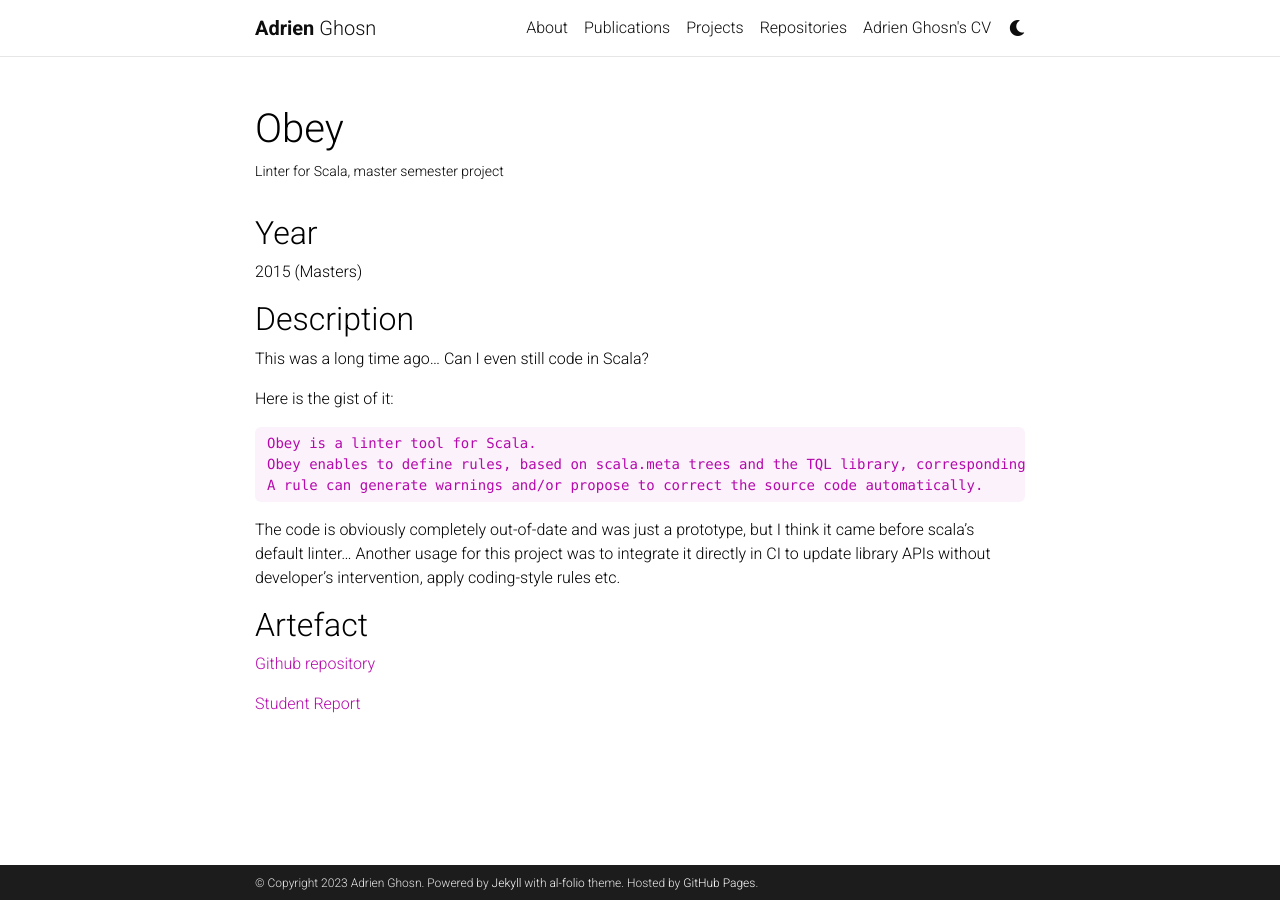
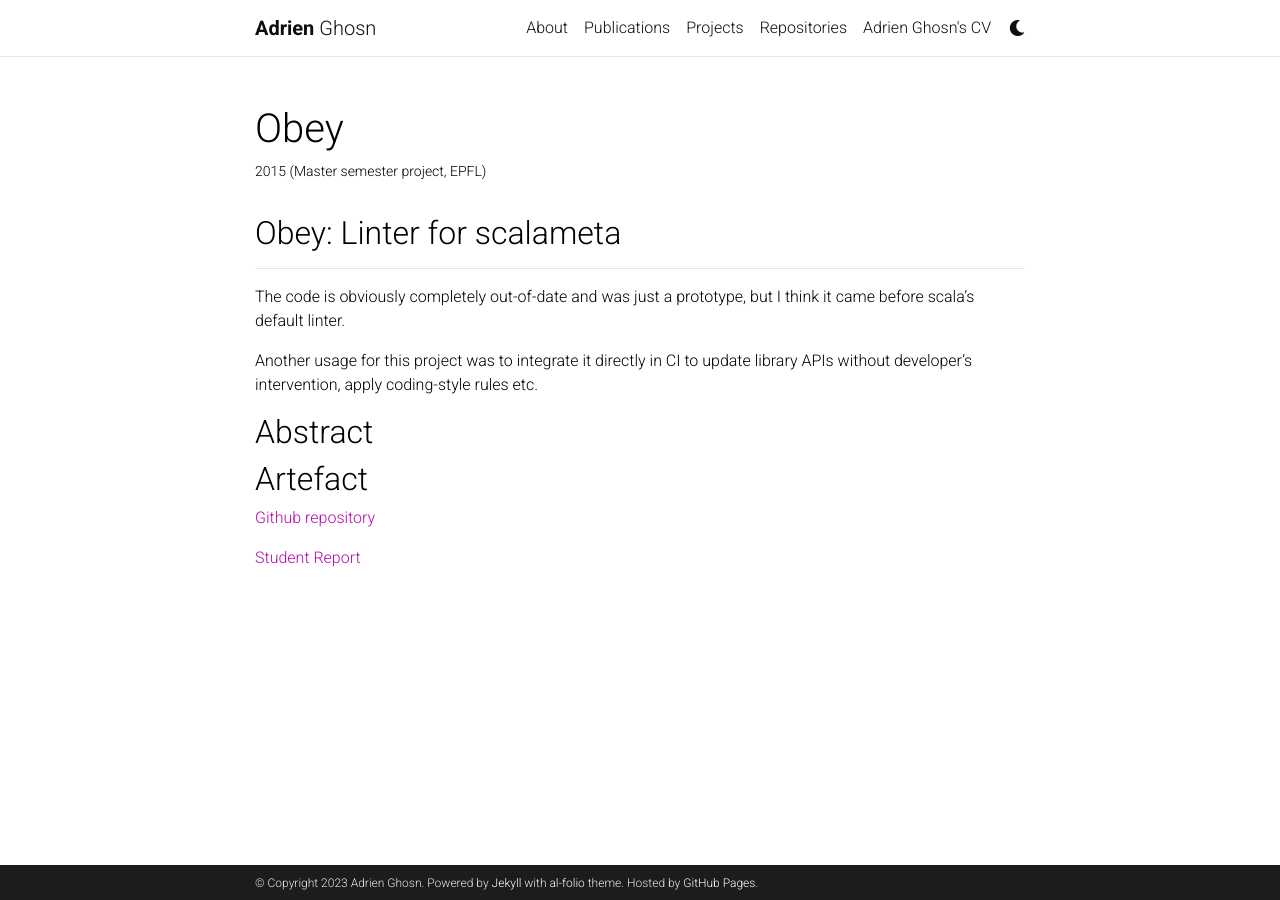
Before and after one commit to aghosn/aghosn.github.io, a Jekyll site: the page built from _projects/obey.md, in a window 1280 px wide. Built offline with Jekyll 4.4.1, drawn with Linux system fonts in a browser that asks for light colours; comment, search, counter and statistics services are not loaded; a style sheet for code colours, icons or effects is not loaded.

Commit message:
Cleaning up
I am trying to come up with a uniform format for all project pages.

````diff
--- a/_projects/obey.md
+++ b/_projects/obey.md
@@ -1,30 +1,19 @@
 ---
 layout: page
 title: Obey
-description: Linter for Scala, master semester project
+description: 2015 (Master semester project, EPFL)
 img: assets/img/obey.png
-importance: 1
+importance: 2
 category: Masters
 ---
 
-## Year
+## Obey: Linter for scalameta
+---
+The code is obviously completely out-of-date and was just a prototype, but I think it came before scala's default linter.
 
-2015 (Masters)
+Another usage for this project was to integrate it directly in CI to update library APIs without developer's intervention, apply coding-style rules etc.
 
-## Description
-
-This was a long time ago... Can I even still code in Scala?
-
-Here is the gist of it:
-
-```
-Obey is a linter tool for Scala.
-Obey enables to define rules, based on scala.meta trees and the TQL library, corresponding to code health requirements.
-A rule can generate warnings and/or propose to correct the source code automatically.
-```
-
-The code is obviously completely out-of-date and was just a prototype, but I think it came before scala's default linter...
-Another usage for this project was to integrate it directly in CI to update library APIs without developer's intervention, apply coding-style rules etc.
+## Abstract
 
 ## Artefact
 
````
Also changed, not shown: _pages/about.md (+3 -0 lines), _projects/astpersistence.md (+6 -16 lines), _projects/dll.md (+1 -1 lines), _projects/lwc.md (+10 -4 lines), _projects/r.md (+5 -9 lines).
